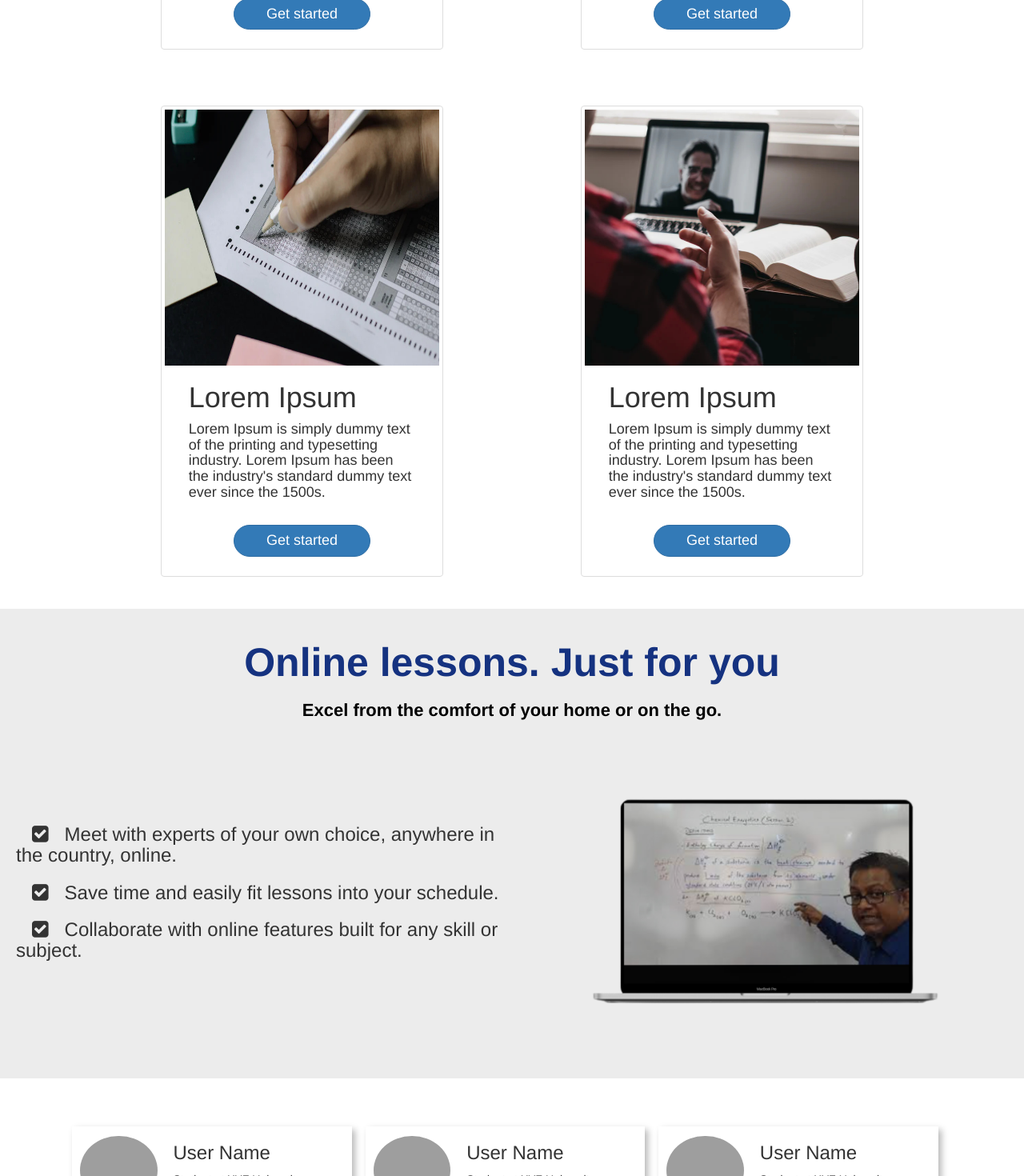
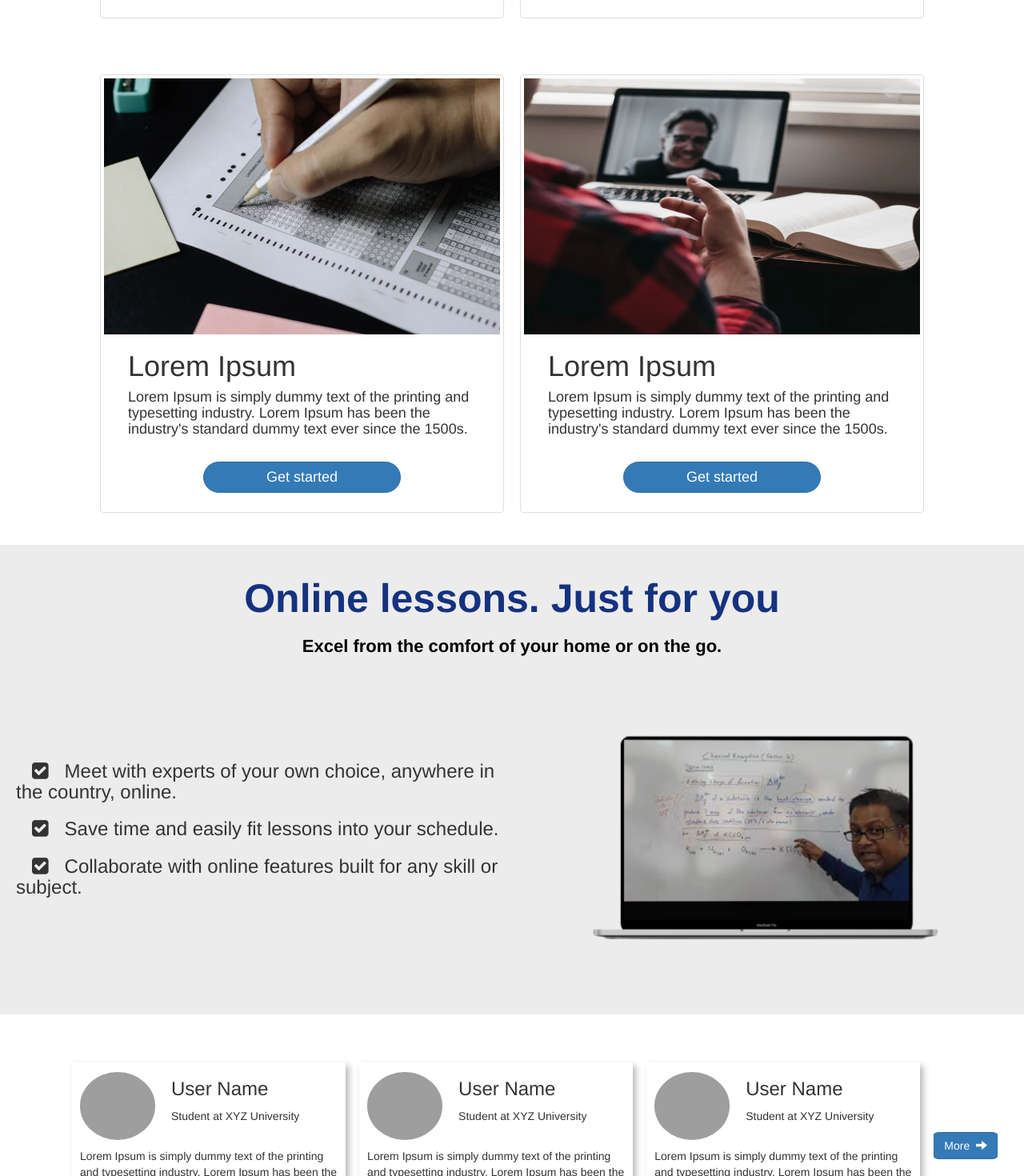
Before and after one commit to Proeduc/profese, a React (Create React App) app: page / in a window 1280 px wide. Shown: the part 1640-3110 px from the top of the page at 80% size. Built offline with nearby package versions, Linux system fonts and the light colour scheme; no server answers; grey boxes are pictures that could not be loaded.

Commit message:
Some changes in home page

```diff
--- a/src/components/Home/Home.css
+++ b/src/components/Home/Home.css
@@ -110,7 +110,7 @@
 }
 .review__home{
   min-width: 30%;
-  height: 250px;
+  height: 30%;
   object-fit: contain;
   transition: transform 400ms;
   margin-right: 1.5%;
@@ -118,9 +118,24 @@
   box-shadow: 4px 4px 8px rgb(185 185 185);
 }
 .view__more__btn{
-  border-radius: 50%;
+  border-radius: 10%;
 }
 .view__more__btn:hover{
   background-color: rgb(207, 215, 226);
   color: #153280;
 }
+
+@media(max-width:650px){
+  .reviews_row__home{
+    flex-direction: column;
+  }
+  .review__home{
+    margin-bottom: 10px;
+  }
+  .view__more__btn{
+    margin-top: 10px;
+  }
+  .search{
+    min-height: 10vh;
+  }
+}
--- a/src/components/Home/Home.js
+++ b/src/components/Home/Home.js
@@ -150,7 +150,7 @@ function Home() {
               </div>
 
               <div className="view_more">
-                <NavLink className="view__more__btn btn btn-primary" to='/reviews'><i class="glyphicon glyphicon-arrow-right"></i></NavLink>
+                <NavLink className="view__more__btn btn btn-primary" to='/reviews'>More &nbsp;<i class="glyphicon glyphicon-arrow-right"></i></NavLink>
               </div>
           </div>
         </div>
--- a/src/pages/discussion/Discussion.css
+++ b/src/pages/discussion/Discussion.css
@@ -43,7 +43,7 @@
   margin-left: 0%;
   width: 80%;
 }
-.thumbnail {
+.thumbnail__discussion {
   width: 70%;
 }
 .user_profile {
--- a/src/pages/discussion/Discussion.js
+++ b/src/pages/discussion/Discussion.js
@@ -89,7 +89,7 @@ function Discussion() {
                   Lorem Ipsum is simply dummy text of the printing and
                   typesetting industry.
                 </p>
-                <div className="thumbnail">
+                <div className="thumbnail__discussion">
                   <img
                     className="img-responsive"
                     alt=""
@@ -134,7 +134,7 @@ function Discussion() {
                   Lorem Ipsum is simply dummy text of the printing and
                   typesetting industry.
                 </p>
-                <div className="thumbnail">
+                <div className="thumbnail__discussion">
                   <img
                     className="img-responsive"
                     alt=""
@@ -179,7 +179,7 @@ function Discussion() {
                   Lorem Ipsum is simply dummy text of the printing and
                   typesetting industry.
                 </p>
-                <div className="thumbnail">
+                <div className="thumbnail__discussion">
                   <img
                     className="img-responsive"
                     alt=""
@@ -224,7 +224,7 @@ function Discussion() {
                   Lorem Ipsum is simply dummy text of the printing and
                   typesetting industry.
                 </p>
-                <div className="thumbnail">
+                <div className="thumbnail__discussion">
                   <img
                     className="img-responsive"
                     alt=""
```
Also changed, not shown: src/components/Home/Services/Services.css (line endings or trailing spaces).
